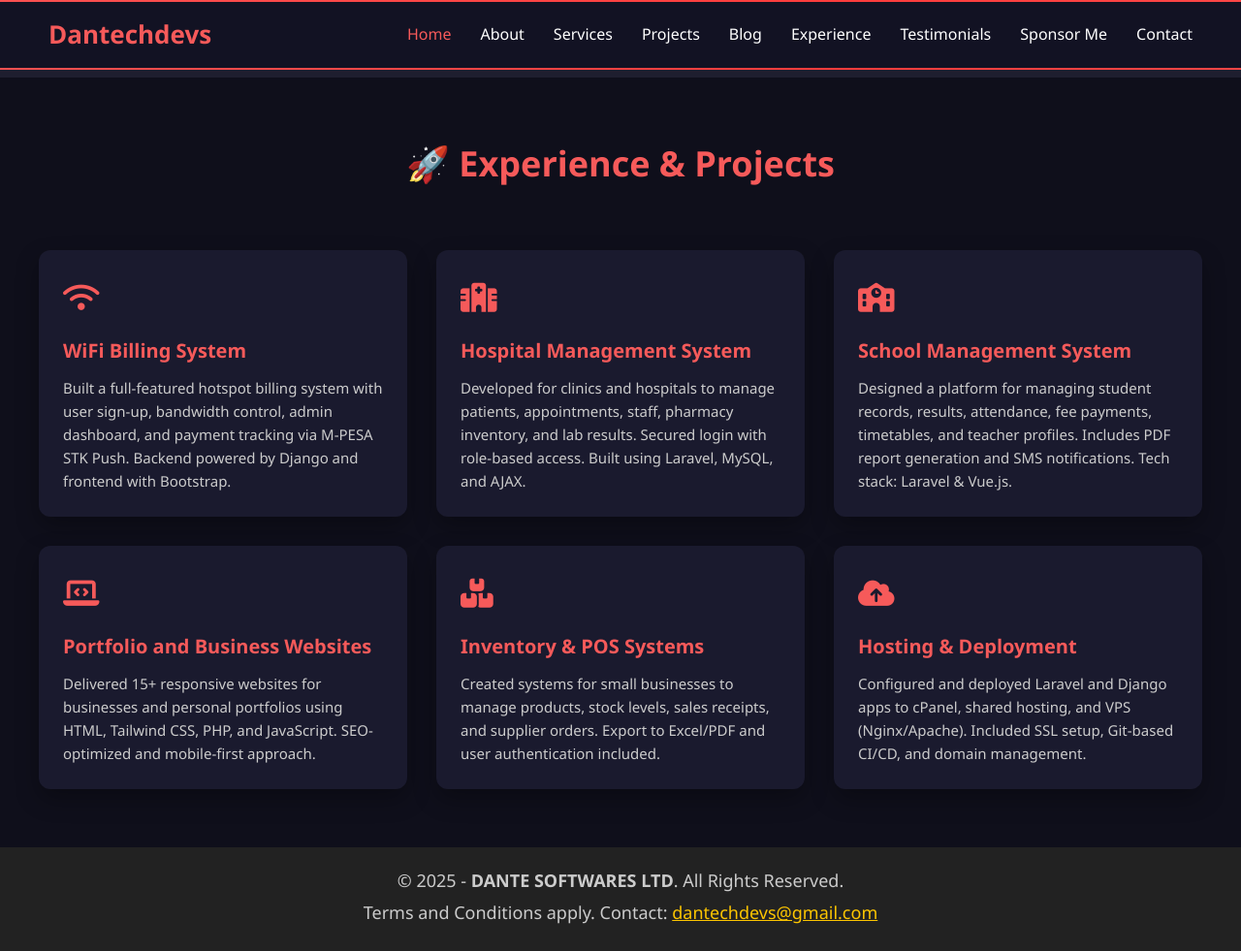
After one commit to Dantechdevs/Daniel_portfolio, a PHP site: page /experience.php in a window 1280 px wide. The commit adds this page. Shown: the whole page at 97% size. Run offline with PHP 8.4, Linux system fonts and the light colour scheme.

Commit message:
added services,experience pages

```diff
--- /dev/null
+++ b/experience.php
@@ -0,0 +1,115 @@
+<?php include('includes/header.php'); ?>
+
+<section class="experience-section" style="padding: 60px 20px; background: #0f0f1b; color: #fff;">
+    <div class="container">
+        <h2 class="section-title" style="text-align:center; font-size: 36px; margin-bottom: 60px; color: #f65a5a;">🚀
+            Experience & Projects</h2>
+
+        <div class="experience-grid">
+            <!-- WiFi Billing System -->
+            <div class="experience-card">
+                <div class="experience-icon"><i class="fas fa-wifi"></i></div>
+                <div class="experience-content">
+                    <h3>WiFi Billing System</h3>
+                    <p>Built a full-featured hotspot billing system with user sign-up, bandwidth control, admin
+                        dashboard, and payment tracking via M-PESA STK Push. Backend powered by Django and frontend with
+                        Bootstrap.</p>
+                </div>
+            </div>
+
+            <!-- Hospital Management System -->
+            <div class="experience-card">
+                <div class="experience-icon"><i class="fas fa-hospital"></i></div>
+                <div class="experience-content">
+                    <h3>Hospital Management System</h3>
+                    <p>Developed for clinics and hospitals to manage patients, appointments, staff, pharmacy inventory,
+                        and lab results. Secured login with role-based access. Built using Laravel, MySQL, and AJAX.</p>
+                </div>
+            </div>
+
+            <!-- School Information System -->
+            <div class="experience-card">
+                <div class="experience-icon"><i class="fas fa-school"></i></div>
+                <div class="experience-content">
+                    <h3>School Management System</h3>
+                    <p>Designed a platform for managing student records, results, attendance, fee payments, timetables,
+                        and teacher profiles. Includes PDF report generation and SMS notifications. Tech stack: Laravel
+                        & Vue.js.</p>
+                </div>
+            </div>
+
+            <!-- Portfolio & Business Websites -->
+            <div class="experience-card">
+                <div class="experience-icon"><i class="fas fa-laptop-code"></i></div>
+                <div class="experience-content">
+                    <h3>Portfolio and Business Websites</h3>
+                    <p>Delivered 15+ responsive websites for businesses and personal portfolios using HTML, Tailwind
+                        CSS, PHP, and JavaScript. SEO-optimized and mobile-first approach.</p>
+                </div>
+            </div>
+
+            <!-- Inventory & POS Systems -->
+            <div class="experience-card">
+                <div class="experience-icon"><i class="fas fa-boxes"></i></div>
+                <div class="experience-content">
+                    <h3>Inventory & POS Systems</h3>
+                    <p>Created systems for small businesses to manage products, stock levels, sales receipts, and
+                        supplier orders. Export to Excel/PDF and user authentication included.</p>
+                </div>
+            </div>
+
+            <!-- Hosting & Deployment -->
+            <div class="experience-card">
+                <div class="experience-icon"><i class="fas fa-cloud-upload-alt"></i></div>
+                <div class="experience-content">
+                    <h3>Hosting & Deployment</h3>
+                    <p>Configured and deployed Laravel and Django apps to cPanel, shared hosting, and VPS
+                        (Nginx/Apache). Included SSL setup, Git-based CI/CD, and domain management.</p>
+                </div>
+            </div>
+        </div>
+    </div>
+</section>
+
+<style>
+.experience-grid {
+    display: grid;
+    grid-template-columns: repeat(auto-fit, minmax(280px, 1fr));
+    gap: 30px;
+    max-width: 1200px;
+    margin: auto;
+}
+
+.experience-card {
+    background: #1a1a2e;
+    border-radius: 12px;
+    padding: 25px;
+    box-shadow: 0 10px 25px rgba(0, 0, 0, 0.3);
+    transition: transform 0.3s ease;
+}
+
+.experience-card:hover {
+    transform: translateY(-6px);
+}
+
+.experience-icon {
+    font-size: 30px;
+    color: #f65a5a;
+    margin-bottom: 15px;
+}
+
+.experience-content h3 {
+    color: #f65a5a;
+    font-size: 20px;
+    margin-bottom: 10px;
+}
+
+.experience-content p {
+    color: #ccc;
+    font-size: 15px;
+    line-height: 1.6;
+    margin: 0;
+}
+</style>
+
+<?php include('includes/footer.php'); ?>
--- a/includes/header.php
+++ b/includes/header.php
@@ -19,14 +19,14 @@
     <header>
         <a href="#" class="logo">Dantechdevs</a>
         <nav class="navbar">
-            <a href="#" class="active">Home</a>
+            <a href="index.php" class="active">Home</a>
             <a href="about.php">About</a>
             <a href="services.php">Services</a>
             <a href="#">Projects</a>
             <a href="#">Blog</a>
-            <a href="#">Experience</a>
+            <a href="experience.php">Experience</a>
             <a href="#">Testimonials</a>
-            <a href="#">Sponsor Me</a>
+            <a href="sponsor.php">Sponsor Me</a>
             <a href="contact.php">Contact</a>
         </nav>
     </header>
```
Also changed, not shown: about.php (+16 -14 lines), contact.php (+88 -125 lines), services.php (+6 -2 lines), sponsor.php (added, +133 -0 lines).
